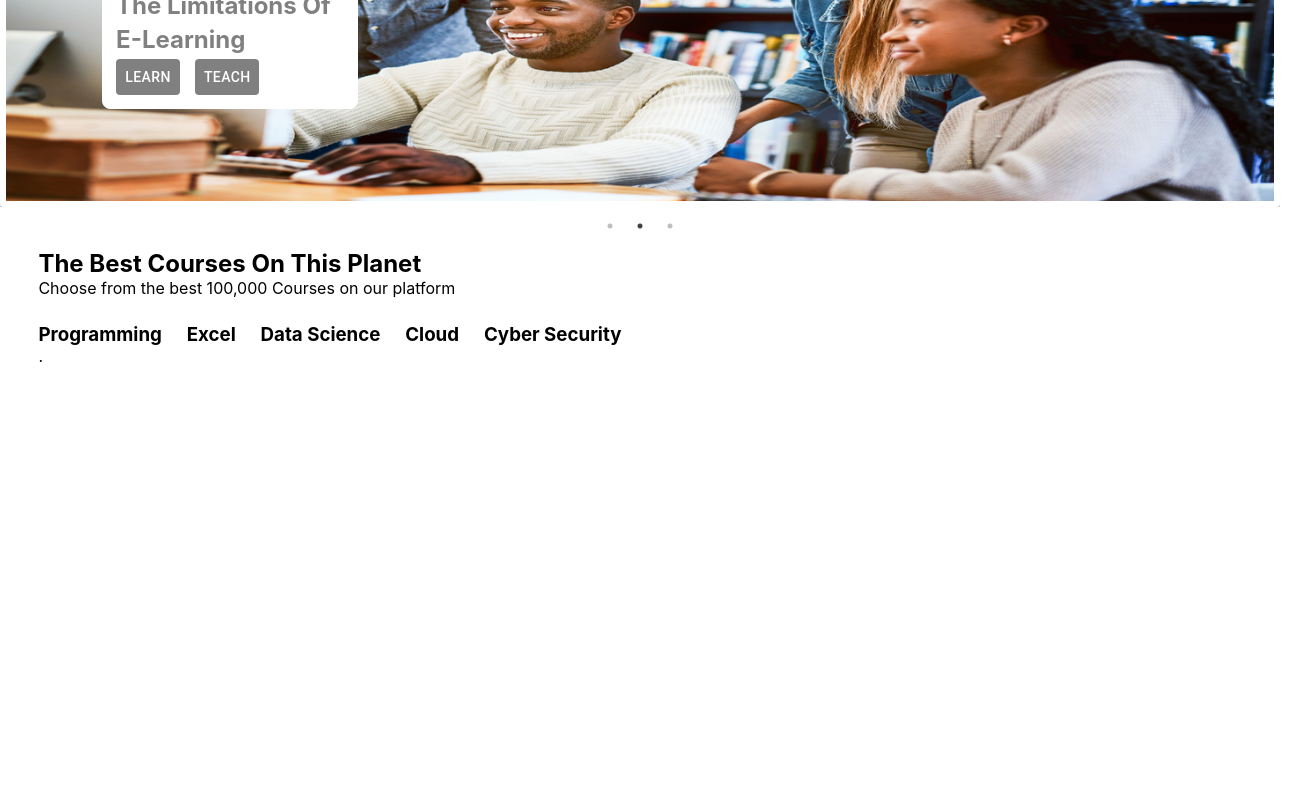
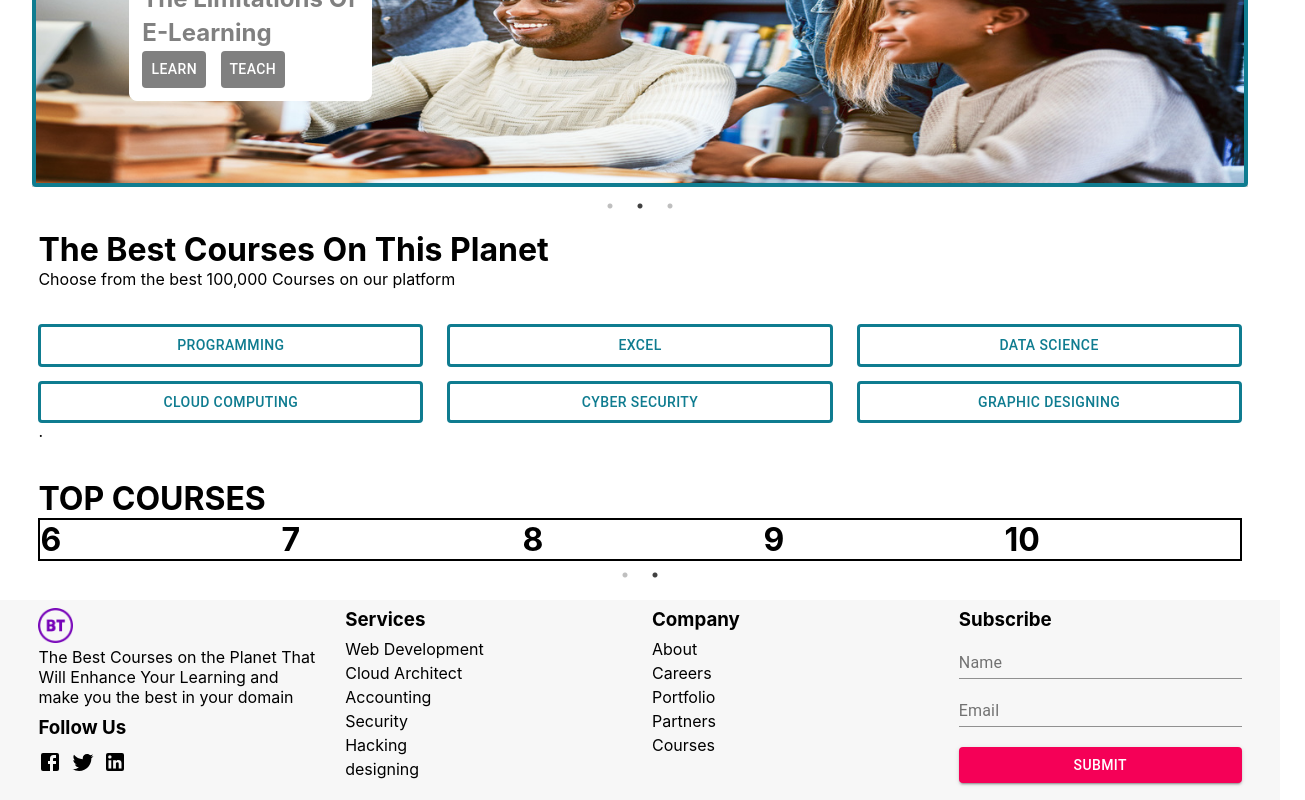
Before and after one commit to Zizu2410/Booker-T, a React (Create React App) app: page / in a window 1280 px wide. Shown: the part 217-1017 px from the top of the page, 1305 px wide, since content can reach past the window. Before the commit the page ends 800 px from the top, so only its background shows below. Built offline with nearby package versions, Linux system fonts and the light colour scheme.

Commit message:
updated home page

```diff
--- a/src/App.js
+++ b/src/App.js
@@ -1,16 +1,12 @@
 import React from 'react';
 import { Counter } from './features/counter/Counter';
 import './App.css';
-import Header from './components/header/Header';
-import Banner from './components/banner/Banner';
-import Featured from './components/featured/Featured';
+import Home from './screens/homeScreen/Home';
 
 function App() {
   return (
     <div className="App">
-       <Header />
-       <Banner />
-       <Featured />
+       <Home />
     </div>
   );
 }
--- a/src/components/banner/Banner.css
+++ b/src/components/banner/Banner.css
@@ -1,6 +1,8 @@
 .banner{
     margin-top: 1%;
     height: 30%;
+    margin-right: 2rem;
+    margin-left: 2rem;
 }
 .banner__image1{
     cursor: pointer;
@@ -8,7 +10,7 @@
     position: relative;
 }
 .banner__image1 > img {
-        border:6px solid transparent;
+        border:4px solid #0f7c90;
         border-radius:4px;
         width:100%;
         height:100%;
@@ -17,12 +19,7 @@
         rgb(0 0 0 / 73%) 0px 16px 10px -10px;
         transition:0.3s;
 }
-li.slick-active button:before{
-    color:black;
-}
-.slick-list{
-    overflow:visible;
-}
+
 button{
     z-index:999;
 }
--- /dev/null
+++ b/src/components/categories/Categories.css
@@ -0,0 +1,12 @@
+.categories{
+    margin-top: 3%;
+    margin-left: 3%;
+    margin-right: 3%;
+}
+.categories__slider{
+    border: 1px solid black !important;
+
+}
+.categories__slider > div {
+    border: 1px solid black !important;
+}
--- /dev/null
+++ b/src/components/categories/Categories.js
@@ -0,0 +1,38 @@
+import React from 'react'
+import './Categories.css'
+import Slider from 'react-slick'
+import 'slick-carousel/slick/slick.css'
+import 'slick-carousel/slick/slick-theme.css'
+
+const Categories = () => {
+
+    let setting = {
+        dots:true,
+        infinte:true,
+        speed:1000,
+        slidesToShow:5,
+        slidesToScroll:5,
+        autoplay:true
+    }
+
+    return (
+        <div className='categories'>
+            <h1 className='categories__heading'>TOP COURSES</h1>
+            <Slider className='categories__slider' {...setting}>
+                <div><h1>1</h1></div>
+                <div><h1>2</h1></div>
+                <div><h1>3</h1></div>
+                <div><h1>4</h1></div>
+                <div><h1>5</h1></div>
+                <div><h1>6</h1></div>
+                <div><h1>7</h1></div>
+                <div><h1>8</h1></div>
+                <div><h1>9</h1></div>
+                <div><h1>10</h1></div>
+
+            </Slider>
+        </div>
+    )
+}
+
+export default Categories
--- a/src/components/featured/Featured.css
+++ b/src/components/featured/Featured.css
@@ -1,13 +1,33 @@
 .featured{
     margin-top: 3%;
     margin-left: 3%;
+    margin-right: 3%;
     display: flex;
     flex-direction: column;
 }
 .featured__headings{
     margin-top: 2%;
-    display: flex;
+    display:grid;
+    grid-gap:2%;
+    grid-template-columns:repeat(3,minmax(0,1fr));
 }
-.featured__headings > .act{
-    margin-left: 2%;
+.featured__headings > button{
+    margin-top: 3%;
+    border: 3px solid #0f7c90 !important;
+    color: #0f7c90 !important;
+    width: 100%;
 }
+
+@media screen and (max-width:790px){
+    .featured__headings{
+        display: grid;
+        grid-template-columns:repeat(2,minmax(0,1fr));
+    }
+}
+
+@media screen and (max-width:390px){
+    .featured__headings{
+        display: grid;
+        grid-template-columns:repeat(1,minmax(0,1fr));
+    }
+}
--- a/src/components/featured/Featured.js
+++ b/src/components/featured/Featured.js
@@ -1,17 +1,19 @@
+import { Button } from '@material-ui/core'
 import React from 'react'
 import './Featured.css'
 
 const Featured = () => {
     return (
         <div className='featured'>
-            <h2>The Best Courses On This Planet</h2>
+            <h1>The Best Courses On This Planet</h1>
             <p>Choose from the best 100,000 Courses on our platform</p>
             <div className='featured__headings'>
-                <h3 >Programming</h3>
-                <h3 className='act'>Excel</h3>
-                <h3 className='act'>Data Science</h3>
-                <h3 className='act'>Cloud</h3>
-                <h3 className='act'>Cyber Security</h3>
+                <Button>Programming</Button>
+                <Button>Excel</Button>
+                <Button>Data Science</Button>
+                <Button>Cloud Computing</Button>
+                <Button>Cyber Security</Button>
+                <Button>Graphic Designing</Button>
             </div>
             <div className='empty__space'>
                 .
--- /dev/null
+++ b/src/components/footer/Footer.css
@@ -0,0 +1,118 @@
+.footer{
+    background-color: #f7f7f7;
+}
+.footer__body{
+    margin-top: 3%;
+    margin-left: 3%;
+    margin-right: 3%;
+    display: grid;
+    grid-gap:2%;
+    grid-template-columns:repeat(4,minmax(0,1fr));
+}
+.footer__left{
+    margin-top: 3%;
+}
+.footer__follow{
+    margin-top: 3%;
+
+}
+.footer__follow__icons{
+    display: flex;
+    margin-top: 4%;
+}
+.footer__follow__icons > .footer__twitter,
+.footer__follow__icons > .footer__linkedin{
+    margin-left: 3% !important;
+
+}
+.footer__center1{
+    margin-top: 3%;
+}
+.footer__center2{
+    margin-top: 3%;
+}
+.footer__right{
+    margin-top: 3%;
+    margin-bottom: 6%;
+}
+
+.footer__left > img{
+    width: 35px;
+    height: 35px;
+}
+.footer__center1 > ul{
+    margin-top: 2%;
+}
+.footer__center1 > ul >li{
+    line-height: 1.5rem;
+    cursor: pointer;
+    list-style: none;
+}
+.footer__center2 > ul{
+    margin-top: 2%;
+}
+.footer__center2 > ul >li{
+    line-height: 1.5rem;
+    cursor: pointer;
+    list-style: none;
+}
+
+.footer__right > form{
+    display: flex;
+    flex-direction: column;
+}
+.footer__right > form > button{
+    margin-top: 7%;
+}
+
+@media screen and (max-width:790px){
+    .footer__body{
+        display: grid;
+        grid-template-columns:repeat(2,minmax(0,1fr));
+    }
+}
+
+@media screen and (max-width:680px){
+    .footer__body{
+        padding: 5%;
+    }
+}
+@media screen and (max-width:400px){
+    .footer__body{
+        display: grid;
+        grid-template-columns:repeat(1,minmax(0,1fr));
+    }
+    .footer__left {
+        display: flex;
+        flex-direction: column;
+        justify-content: center;
+        align-items: center;
+    }
+    .footer__left > p{
+        margin-top: 4%;
+        margin-bottom: 4%;
+    }
+    .footer__center1 > h3{
+        text-align: center;
+    }
+    .footer__center1 > ul{
+        display: flex;
+        justify-content: center;
+        align-items: center;
+        flex-direction: column;
+        margin-top: 2%;
+    }
+    .footer__center2 > h3{
+        text-align: center;
+    }
+    .footer__center2 > ul{
+        display: flex;
+        justify-content: center;
+        align-items: center;
+        flex-direction: column;
+        margin-top: 2%;
+    }
+    .footer__right>h3{
+        text-align: center;
+    }
+}
--- /dev/null
+++ b/src/components/footer/Footer.js
@@ -0,0 +1,67 @@
+import { Button, FormControl, Input, InputLabel } from '@material-ui/core'
+import { Facebook, LinkedIn, Twitter } from '@material-ui/icons'
+import React from 'react'
+import Logo from '../../assets/BT_logo_2019.svg.png'
+import './Footer.css'
+
+const Footer = () => {
+    return (
+        <div className='footer'>
+            <div className='footer__body'>
+                <div className='footer__left'>
+                    <img src={Logo} alt='Logo' />
+                    <p>The Best Courses on the Planet That Will Enhance Your Learning and make you the best in your domain</p>
+                    <div className='footer__follow'>
+                        <h3>Follow Us</h3>
+                        <div className='footer__follow__icons'>
+                            <Facebook className='footer__facebook' />
+                            <Twitter className='footer__twitter' />
+                            <LinkedIn className='footer__linkedin' />
+                        </div>
+                    </div>
+                </div>
+                <div className='footer__center1'>
+                    <h3>Services</h3>
+                    <ul>
+                        <li>Web Development</li>
+                        <li>Cloud Architect</li>
+                        <li>Accounting</li>
+                        <li>Security</li>
+                        <li>Hacking</li>
+                        <li>designing</li>
+                    </ul>
+                </div>
+                <div className='footer__center2'>
+                    <h3>Company</h3>
+                    <ul>
+                        <li>About</li>
+                        <li>Careers</li>
+                        <li>Portfolio</li>
+                        <li>Partners</li>
+                        <li>Courses</li>
+                    </ul>
+                </div>
+                <div className='footer__right'>
+                    <h3>Subscribe</h3>
+                    <form>
+                        <FormControl>
+                            <InputLabel>
+                                Name
+                            </InputLabel>
+                            <Input />
+                        </FormControl>
+                        <FormControl>
+                            <InputLabel>
+                                Email
+                            </InputLabel>
+                            <Input />
+                        </FormControl>
+                        <Button variant='contained' color='secondary'>Submit</Button>
+                    </form>
+                </div>
+            </div>
+        </div>
+    )
+}
+
+export default Footer
--- /dev/null
+++ b/src/screens/homeScreen/Home.js
@@ -0,0 +1,20 @@
+import React from 'react'
+import Banner from '../../components/banner/Banner'
+import Categories from '../../components/categories/Categories'
+import Featured from '../../components/featured/Featured'
+import Footer from '../../components/footer/Footer'
+import Header from '../../components/header/Header'
+
+const Home = () => {
+    return (
+        <div className='home'>
+            <Header />
+            <Banner />
+            <Featured />
+            <Categories />
+            <Footer />
+        </div>
+    )
+}
+
+export default Home
```
Also changed, not shown: src/App.css (line endings or trailing spaces), src/screens/homeScreen/Home.css (added).
